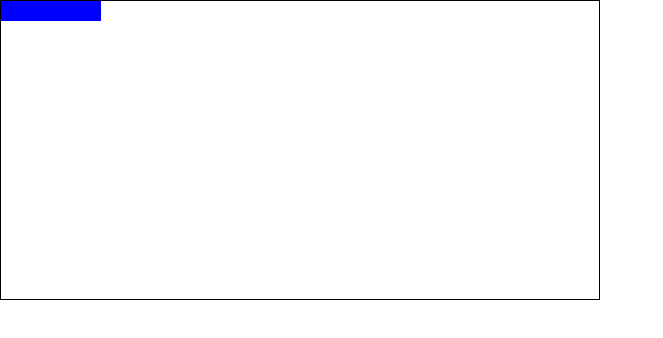
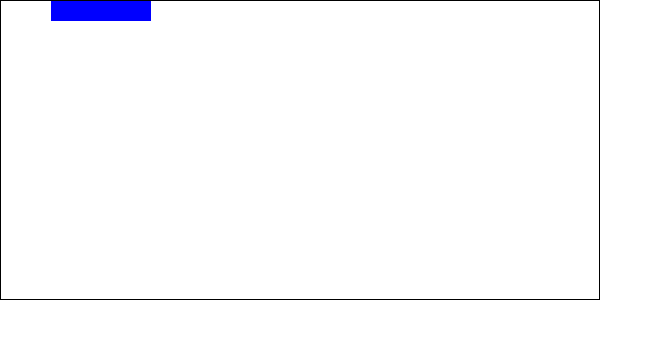
Before and after one commit to MLO-OLAGUNJU/breakout, a plain HTML site: page index.html in a window 1280 px wide. Shown: the whole page, without its empty margins (0-663 px from the left). Drawn offline with Linux system fonts and the light colour scheme.

Commit message:
i modified my styles file

```diff
--- a/styles.css
+++ b/styles.css
@@ -5,11 +5,14 @@
   font-family: "Poppins", sans-serif;
 }
 .grid {
+  position: absolute;
   width: 600px;
   height: 300px;
   border: 1px solid black;
 }
 .block {
+  position: absolute;
+  left: 50px;
   width: 100px;
   height: 20px;
   background-color: blue;
```
